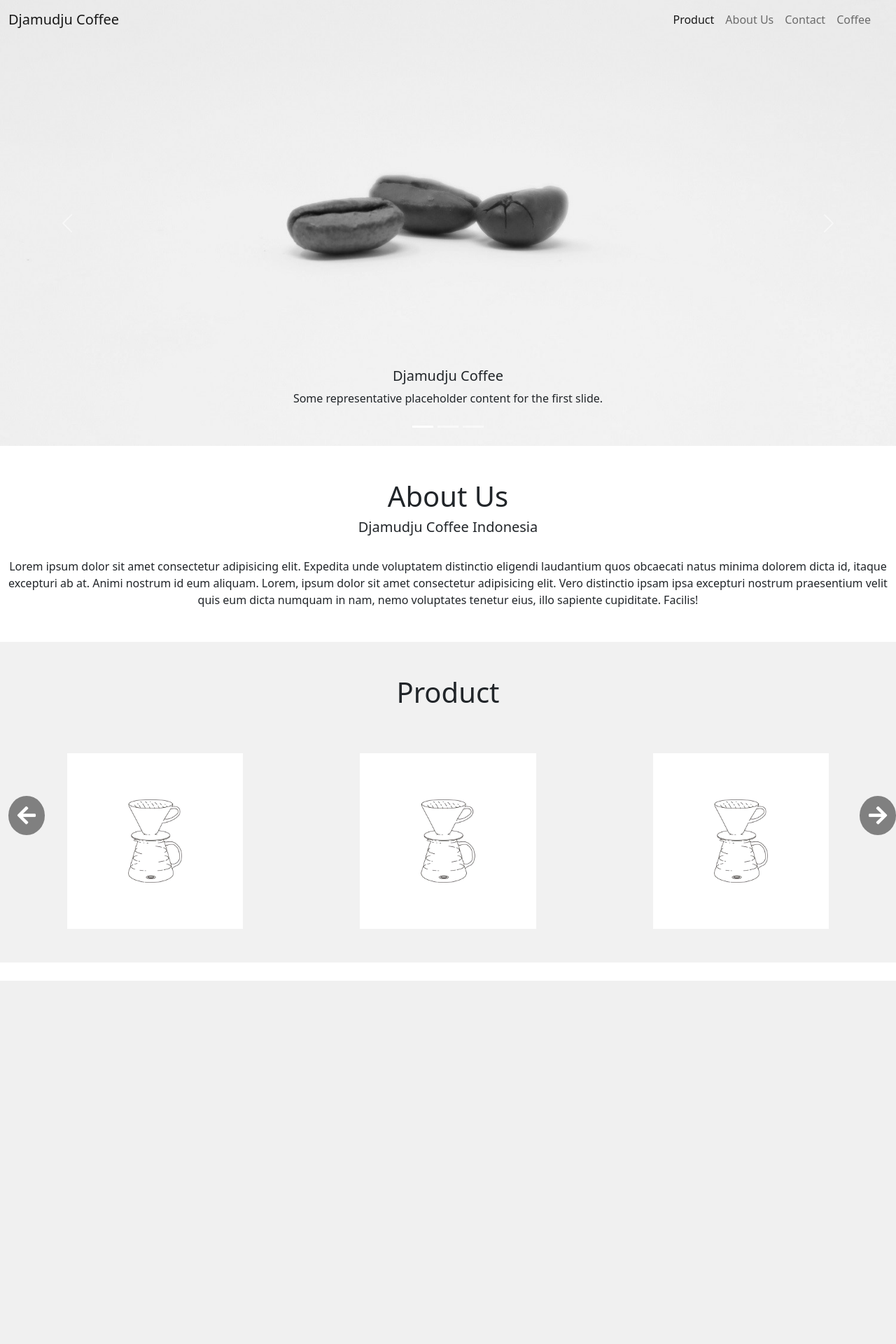
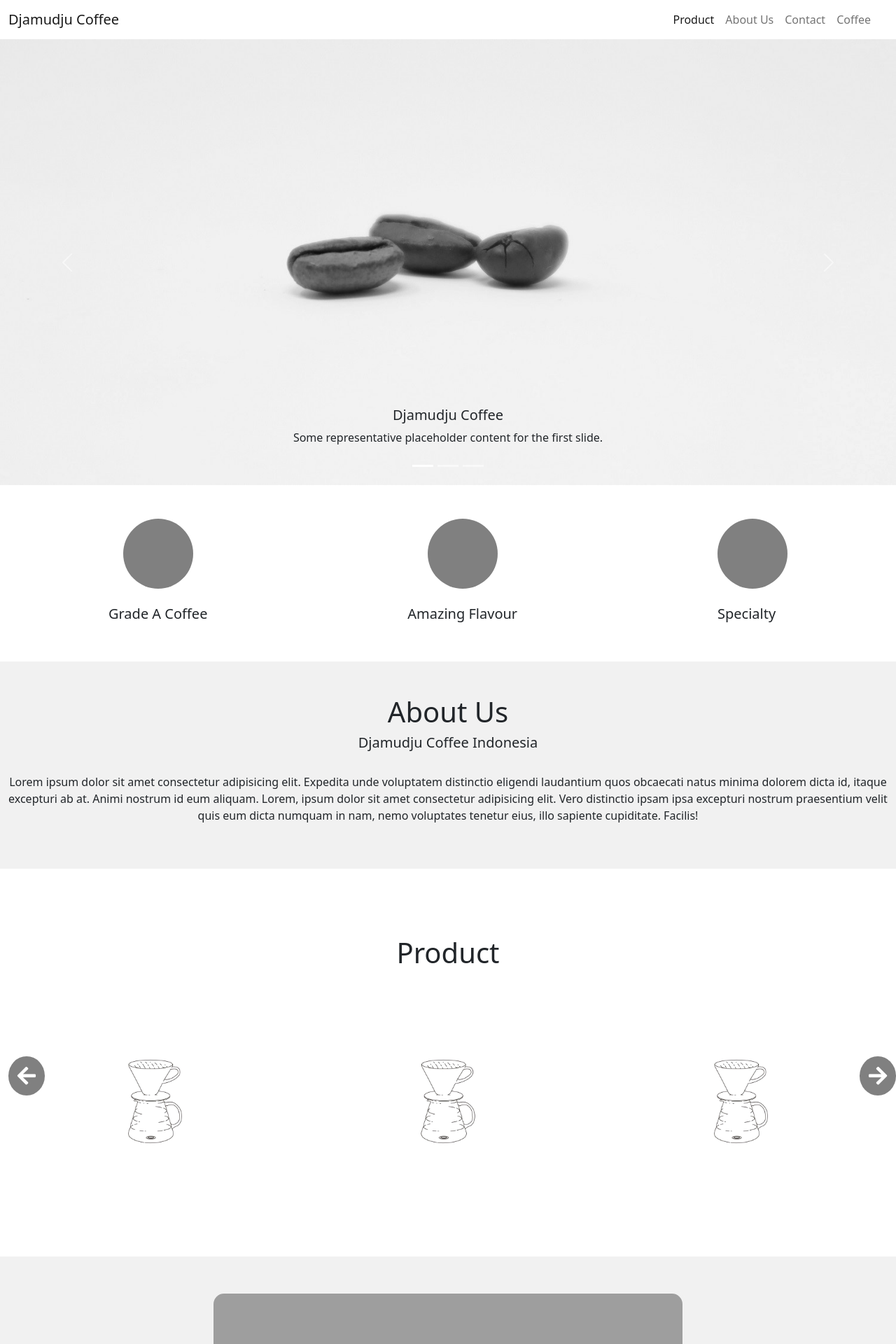
Before and after one commit to Alkibs/djamudju, a PHP site: page / in a window 1280 px wide. Shown: the top 1920 px of the page at 70% size. Before the commit the page ends 1401 px from the top, so only its background shows below. Run offline with PHP 8.4, Linux system fonts and the light colour scheme; grey boxes are pictures that could not be loaded.

Commit message:
Add files via upload

```diff
--- a/CSS/index.css
+++ b/CSS/index.css
@@ -1,3 +1,6 @@
+.aboutUs {
+    background-color: #f1f1f1;
+}
 .carousel_container {
     width: 90%;
     height: auto;
@@ -5,7 +8,7 @@
     padding-bottom: 2%;
     position: relative;
     overflow: hidden;
-    background-color: #f1f1f1;
+
 }
 .carousel_container i {
     position: absolute;
@@ -44,3 +47,17 @@
 .carousel_slider .img .content img {
     width: 100%;
 }
+.tempat {
+    background-color: #f1f1f1;
+}
+.tempat img {
+    width: 680px;
+    display: block;
+    margin: auto;
+    border-radius: 20px;
+    border: 5px solid #f1f1f1;
+}
+.footer {
+    height: 350px;
+    background-color: #f1f1f1;
+}
--- a/index.html
+++ b/index.html
@@ -10,7 +10,7 @@
     <title>Djamudju Coffee</title>
 </head>
 <body>
-    <nav class="navbar navbar-light  fixed-top navbar-expand-lg">
+    <nav class="navbar navbar-light navbar-expand-lg">
         <div class="container-fluid">
           <a class="navbar-brand" href="#">Djamudju Coffee</a>
           <button class="navbar-toggler" type="button" data-bs-toggle="offcanvas" data-bs-target="#offcanvasNavbar" aria-controls="offcanvasNavbar">
@@ -79,14 +79,38 @@
         </button>
       </div>
 
-      <div class="container-fluid aboutUs text-center mt-5 mb-5" id="aboutUs">
+      <div class="container-fluid special d-flex justify-content-around mt-5 ">
+        <div class="special-1">
+            <div class="round" style="width: 100px; height: 100px; border-radius: 100px; background-color: grey; margin: auto;">
+
+            </div>
+            <br>
+            <h5>Grade A Coffee</h5>
+        </div>
+        <div class="special-2">
+            <div class="round" style="width: 100px; height: 100px; border-radius: 100px; background-color: grey; margin: auto;">
+
+            </div>
+            <br>
+            <h5>Amazing Flavour</h5>
+        </div>
+        <div class="special-3">
+            <div class="round" style="width: 100px; height: 100px; border-radius: 100px; background-color: grey; margin: auto;">
+
+            </div>
+            <br>
+            <h5>Specialty</h5>
+        </div>
+      </div>
+
+      <div class="container-fluid aboutUs text-center mt-5 mb-5 py-5" id="aboutUs">
         <h1>About Us</h1>
         <h5>Djamudju Coffee Indonesia</h5>
         <br>
         <p>Lorem ipsum dolor sit amet consectetur adipisicing elit. Expedita unde voluptatem distinctio eligendi laudantium quos obcaecati natus minima dolorem dicta id, itaque excepturi ab at. Animi nostrum id eum aliquam. Lorem, ipsum dolor sit amet consectetur adipisicing elit. Vero distinctio ipsam ipsa excepturi nostrum praesentium velit quis eum dicta numquam in nam, nemo voluptates tenetur eius, illo sapiente cupiditate. Facilis!</p>
       </div>
 
-      <div class="container-fluid carousel_container py-5" id="product">
+      <div class="container-fluid carousel_container py-5 mb-5" id="product">
         <h1 style="text-align: center;">Product</h1>
         <i class="fas fa-arrow-left" id="prevBtn"></i>
         <i class="fas fa-arrow-right" id="nextBtn"></i>
@@ -146,6 +170,26 @@
         </div>
 
     </div>
+    <div class="container-fluid tempat py-5">
+        <div class="tempat-1">
+            <img src="Img/pangalengan.jpg" alt="pangalengan">
+            <br>
+                <div class="desc text-center px-3">
+                    <h1>Pangalengan</h1>
+                    <hr style="width: 50%; margin: auto;">
+                    <br>
+                    <p>Lorem ipsum dolor sit amet consectetur adipisicing elit. Quam provident est quaerat, voluptatem quas fuga quae consectetur tempora dolore recusandae aspernatur numquam quod porro commodi facere nihil itaque eveniet quasi? Lorem ipsum dolor, sit amet consectetur adipisicing elit. Similique est voluptate dignissimos voluptas iusto illo et veniam, soluta, aperiam non nostrum a laboriosam, tempore consectetur delectus! Rerum tempora exercitationem maiores.</p>
+                </div>
+        </div>
+        <div class="tempat-2">
+
+        </div>
+    </div>
+
+    <div class="container-fluid footer">
+
+    </div>
+
 
       <script src="nusantara.js"></script>
       <script src="https://cdn.jsdelivr.net/npm/bootstrap@5.1.3/dist/js/bootstrap.bundle.min.js" integrity="sha384-ka7Sk0Gln4gmtz2MlQnikT1wXgYsOg+OMhuP+IlRH9sENBO0LRn5q+8nbTov4+1p" crossorigin="anonymous"></script>
```
